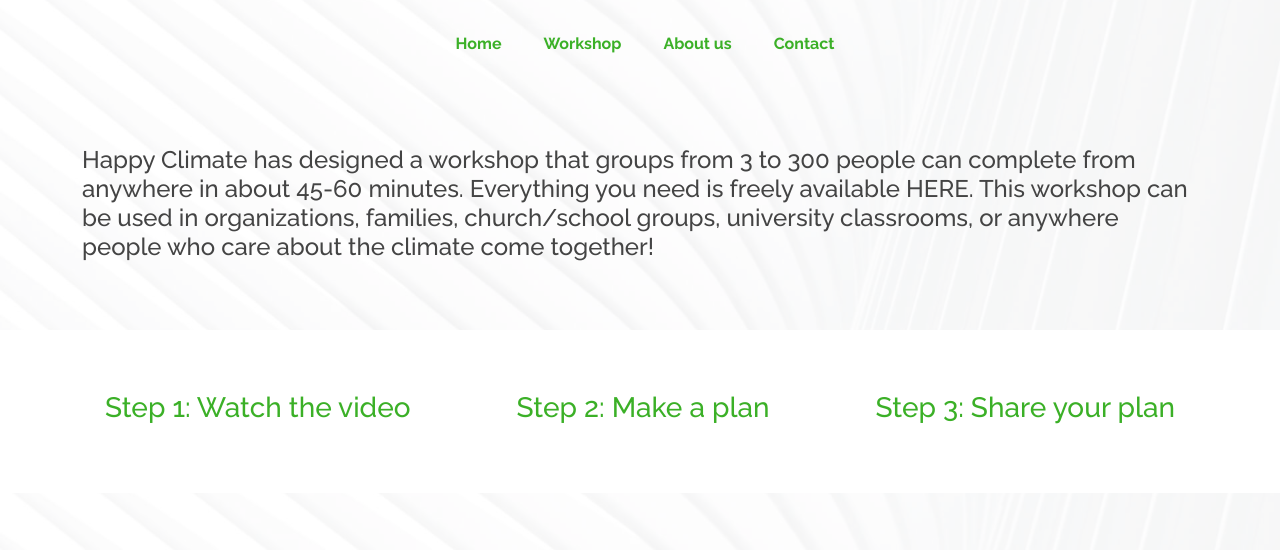
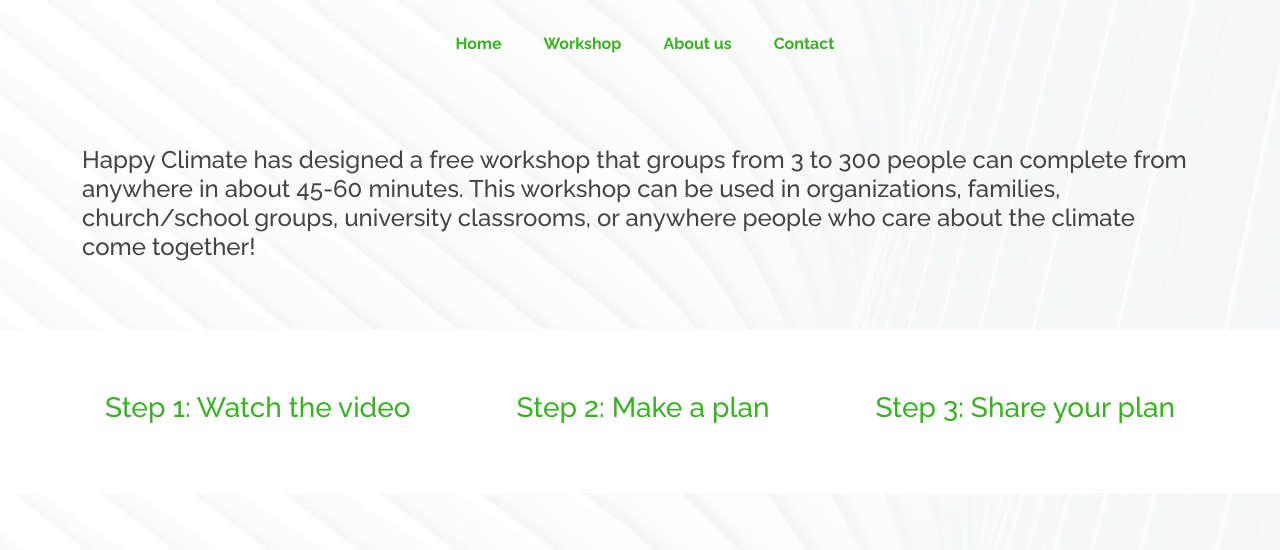
Before and after one commit to TigerThePro/happyclimate, a plain HTML site: page workshop.html in a window 1280 px wide. Shown: the top 550 px of the page. Drawn offline with nearby package versions, Linux system fonts and the light colour scheme.

Commit message:
updated intro

```diff
--- a/workshop.html
+++ b/workshop.html
@@ -64,9 +64,7 @@
         <br>
         <br>
         <br>
-        Happy Climate has designed a workshop that groups from 3 to 300 people can complete from anywhere in about 45-60
-        minutes. Everything you need is freely available HERE. This workshop can be used in organizations, families,
-        church/school groups, university classrooms, or anywhere people who care about the climate come together!
+        Happy Climate has designed a free workshop that groups from 3 to 300 people can complete from anywhere in about 45-60 minutes. This workshop can be used in organizations, families, church/school groups, university classrooms, or anywhere people who care about the climate come together!
       </h4>
     </div>
   </section>
```
